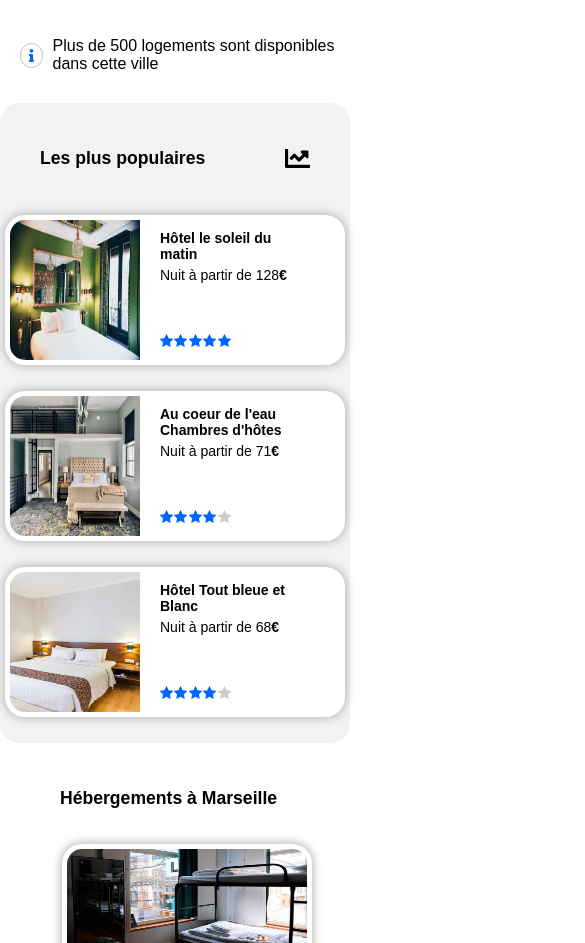
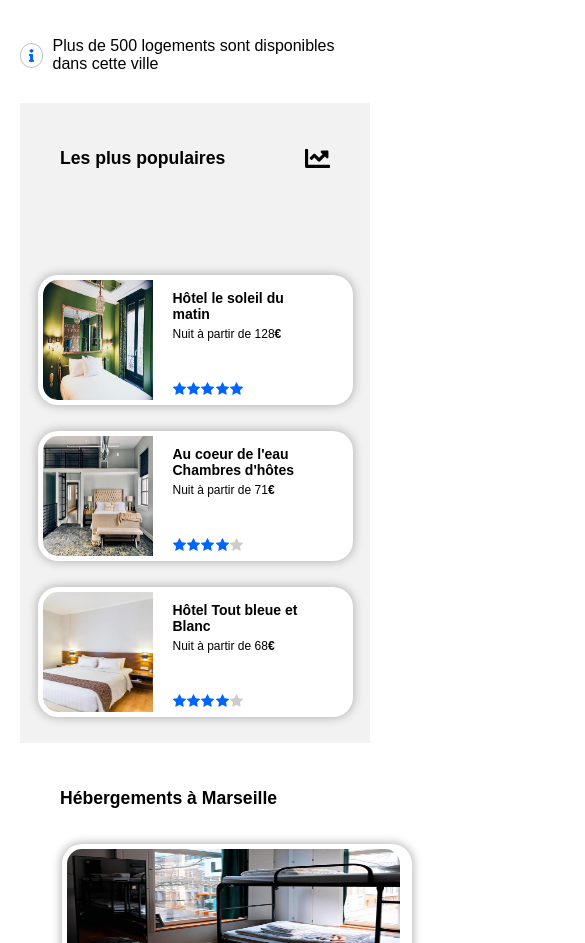
Before and after one commit to ShemoMFR/OpenClasssRoomsProjects, a plain HTML site: page p2_moshe_frydmann/index.html in a window 390 px wide. Shown: the part 517-1460 px from the top of the page, 585 px wide, since content can reach past the window. Drawn offline with Linux system fonts and the light colour scheme.

Commit message:
responsive v3

```diff
--- a/p2_moshe_frydmann/style.css
+++ b/p2_moshe_frydmann/style.css
@@ -56,6 +56,7 @@ body {
     border-radius: 0 10px 10px 0;
     height: 50px;
     width: 130px;
+    cursor: pointer;
 }
 
 #logo-marker {
@@ -548,10 +549,27 @@ a {
     }
 
     #populaires {
-        margin-left: -20px;
+        border-radius: 0;
+        margin: 0;
         width: 100%;
     }
 
+    .etiquette-pop {
+        width: 90%;
+        height: 130px;
+        margin-left: auto;
+        margin-right: auto;
+    }
+
+    .img-etiq-pop {
+        width: 110px;
+        height: 120px;
+    }
+
+    .sub-etiq-pop {
+        font-size: 12px;
+        margin-bottom: -10px;
+    }
     #filtre {
         margin-right: 100px;
         margin-bottom: 15px;
@@ -593,6 +611,23 @@ a {
         margin-bottom: 30px;
     }
 
+    .long-card, .small-card, .mid-card {
+        width: 350px;
+    }
+
+    .etiquette {
+        width: 350px;
+    }
+
+    #heberg-marseille {
+        width: 100%;
+        margin: 0;
+    }
+
+    .img-etiq {
+        width: 95%;
+
+    }
 
 
 }
```
